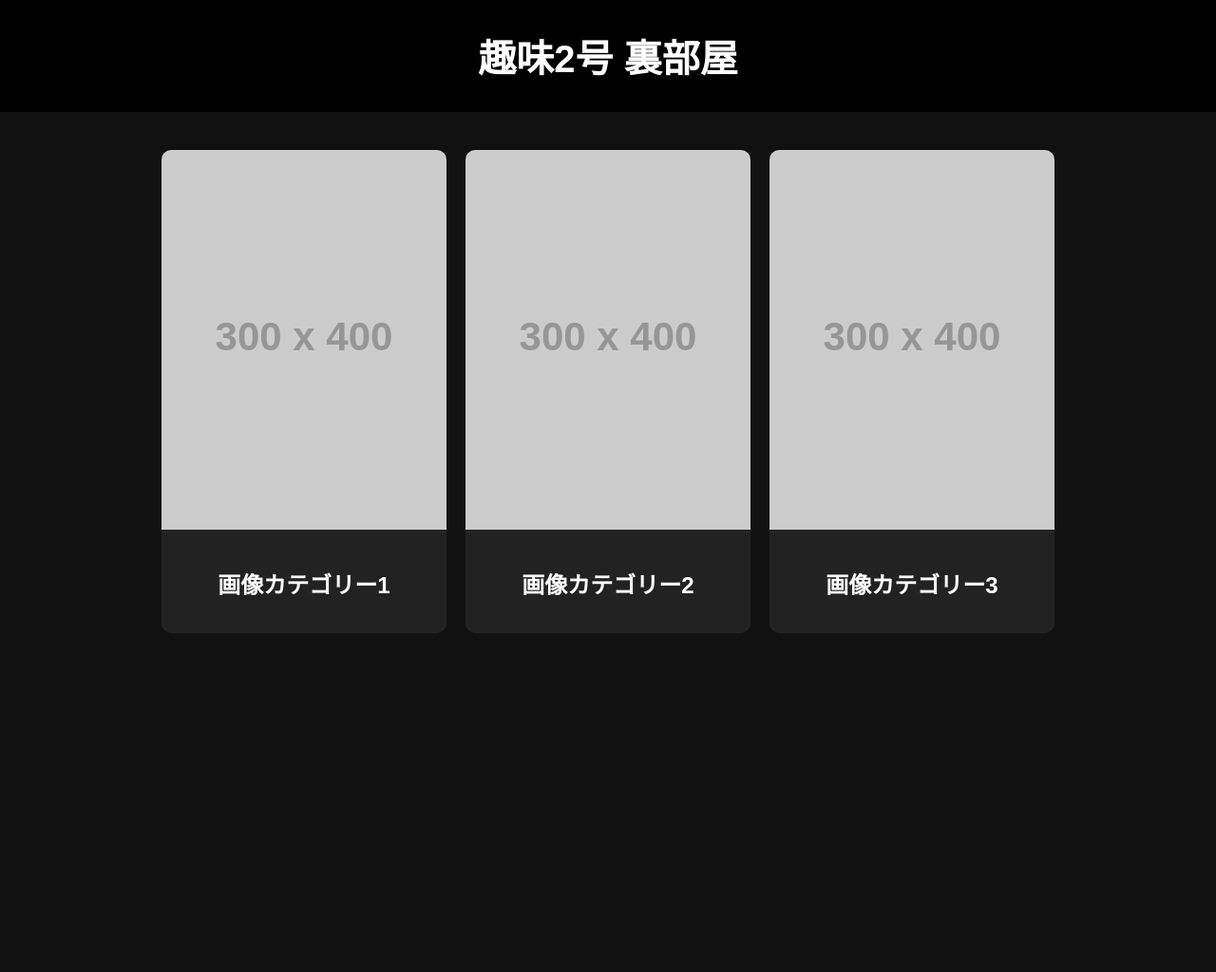
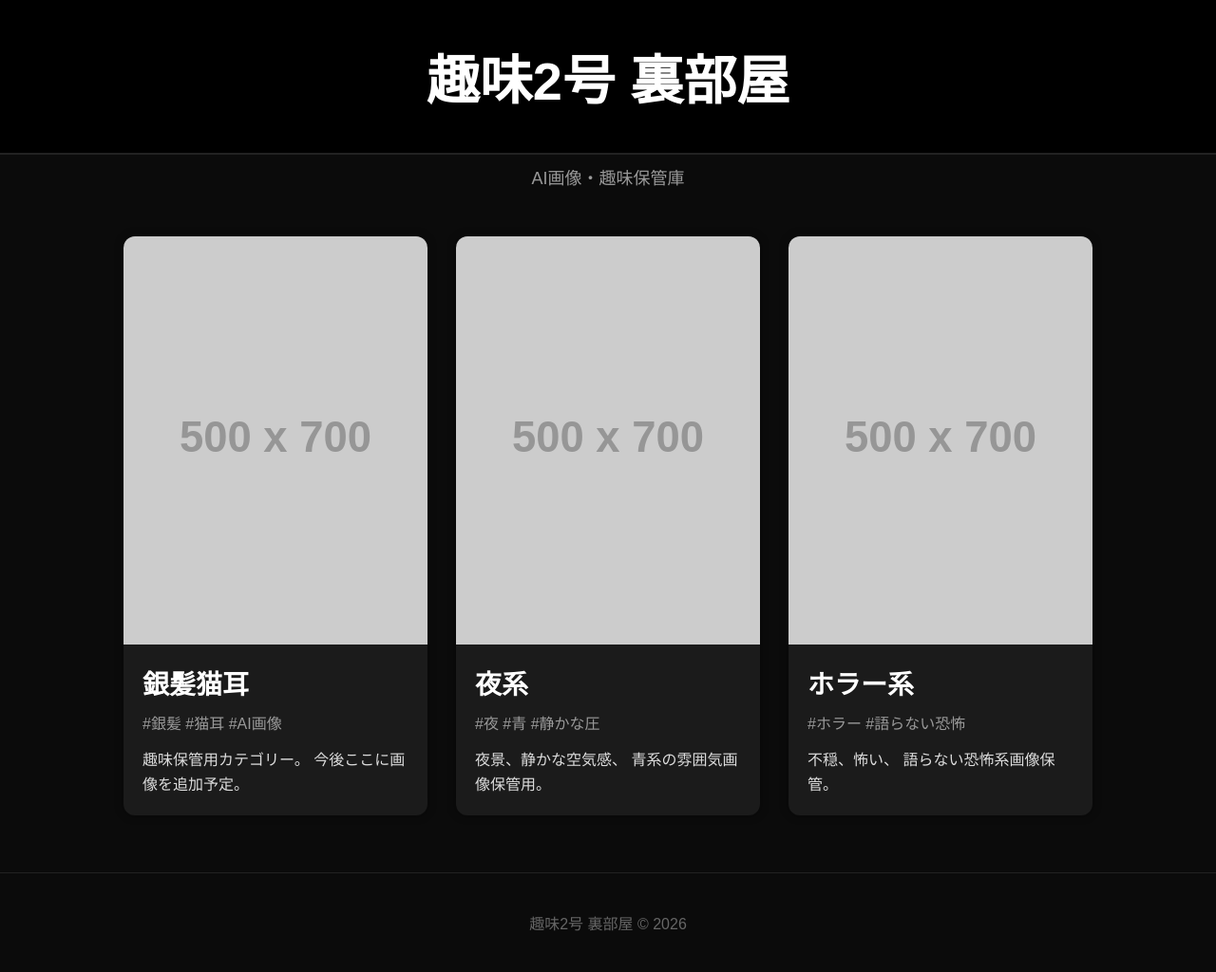
Before and after one commit to ryusin123/-123.github.io, a plain HTML site: page index.html in a window 1280 px wide. Shown: the whole page at 95% size. Before the commit the page ends 800 px from the top, so only its background shows below. Drawn offline with Linux system fonts and the light colour scheme; placeholder pictures from the web are drawn by us.

Commit message:
Update index.html

```diff
--- a/index.html
+++ b/index.html
@@ -2,44 +2,88 @@
 <html lang="ja">
 <head>
 <meta charset="UTF-8">
-<title>趣味2号</title>
+<meta name="viewport" content="width=device-width, initial-scale=1.0">
+
+<title>趣味2号 裏部屋</title>
+
 <style>
 body{
-    background:#111;
+    background:#0b0b0b;
     color:white;
+    margin:0;
     font-family:sans-serif;
-    text-align:center;
-    margin:0;
 }
 
 header{
     background:#000;
-    padding:30px;
-    font-size:40px;
+    text-align:center;
+    padding:40px 20px;
+    font-size:56px;
     font-weight:bold;
+    border-bottom:2px solid #222;
+}
+
+.sub-title{
+    text-align:center;
+    color:#999;
+    margin-top:10px;
+    margin-bottom:30px;
+    font-size:18px;
 }
 
 .gallery{
     display:flex;
+    flex-wrap:wrap;
     justify-content:center;
-    flex-wrap:wrap;
-    gap:20px;
-    padding:40px;
+    gap:30px;
+    padding:20px 40px 60px;
 }
 
 .card{
-    width:300px;
-    background:#222;
-    border-radius:10px;
+    width:320px;
+    background:#1b1b1b;
+    border-radius:12px;
     overflow:hidden;
+    transition:0.2s;
+    box-shadow:0 0 10px rgba(0,0,0,0.4);
+}
+
+.card:hover{
+    transform:scale(1.02);
 }
 
 .card img{
     width:100%;
+    height:430px;
+    object-fit:cover;
+    display:block;
 }
 
-.card h2{
-    padding:15px;
+.card-body{
+    padding:20px;
+}
+
+.card-title{
+    font-size:28px;
+    font-weight:bold;
+    margin-bottom:10px;
+}
+
+.card-tags{
+    color:#999;
+    margin-bottom:15px;
+}
+
+.card-description{
+    color:#ddd;
+    line-height:1.6;
+}
+
+footer{
+    text-align:center;
+    padding:40px;
+    color:#666;
+    border-top:1px solid #222;
 }
 </style>
 </head>
@@ -50,24 +94,74 @@ header{
 趣味2号 裏部屋
 </header>
 
+<div class="sub-title">
+AI画像・趣味保管庫
+</div>
+
 <div class="gallery">
 
     <div class="card">
-<img src="https://placehold.jp/300x400.png" alt="">
-<h2>画像カテゴリー1</h2>
+        <img src="https://placehold.jp/500x700.png" alt="画像1">
+
+        <div class="card-body">
+            <div class="card-title">
+                銀髪猫耳
+            </div>
+
+            <div class="card-tags">
+                #銀髪 #猫耳 #AI画像
+            </div>
+
+            <div class="card-description">
+                趣味保管用カテゴリー。
+                今後ここに画像を追加予定。
+            </div>
+        </div>
     </div>
 
     <div class="card">
-<img src="https://placehold.jp/300x400.png" alt="">
-<h2>画像カテゴリー2</h2>
+        <img src="https://placehold.jp/500x700.png" alt="画像2">
+
+        <div class="card-body">
+            <div class="card-title">
+                夜系
+            </div>
+
+            <div class="card-tags">
+                #夜 #青 #静かな圧
+            </div>
+
+            <div class="card-description">
+                夜景、静かな空気感、
+                青系の雰囲気画像保管用。
+            </div>
+        </div>
     </div>
 
     <div class="card">
-<img src="https://placehold.jp/300x400.png" alt="">
-<h2>画像カテゴリー3</h2>
+        <img src="https://placehold.jp/500x700.png" alt="画像3">
+
+        <div class="card-body">
+            <div class="card-title">
+                ホラー系
+            </div>
+
+            <div class="card-tags">
+                #ホラー #語らない恐怖
+            </div>
+
+            <div class="card-description">
+                不穏、怖い、
+                語らない恐怖系画像保管。
+            </div>
+        </div>
     </div>
 
 </div>
 
+<footer>
+趣味2号 裏部屋 © 2026
+</footer>
+
 </body>
 </html>
```
Lines whose indentation alone changed are shown as unchanged.
